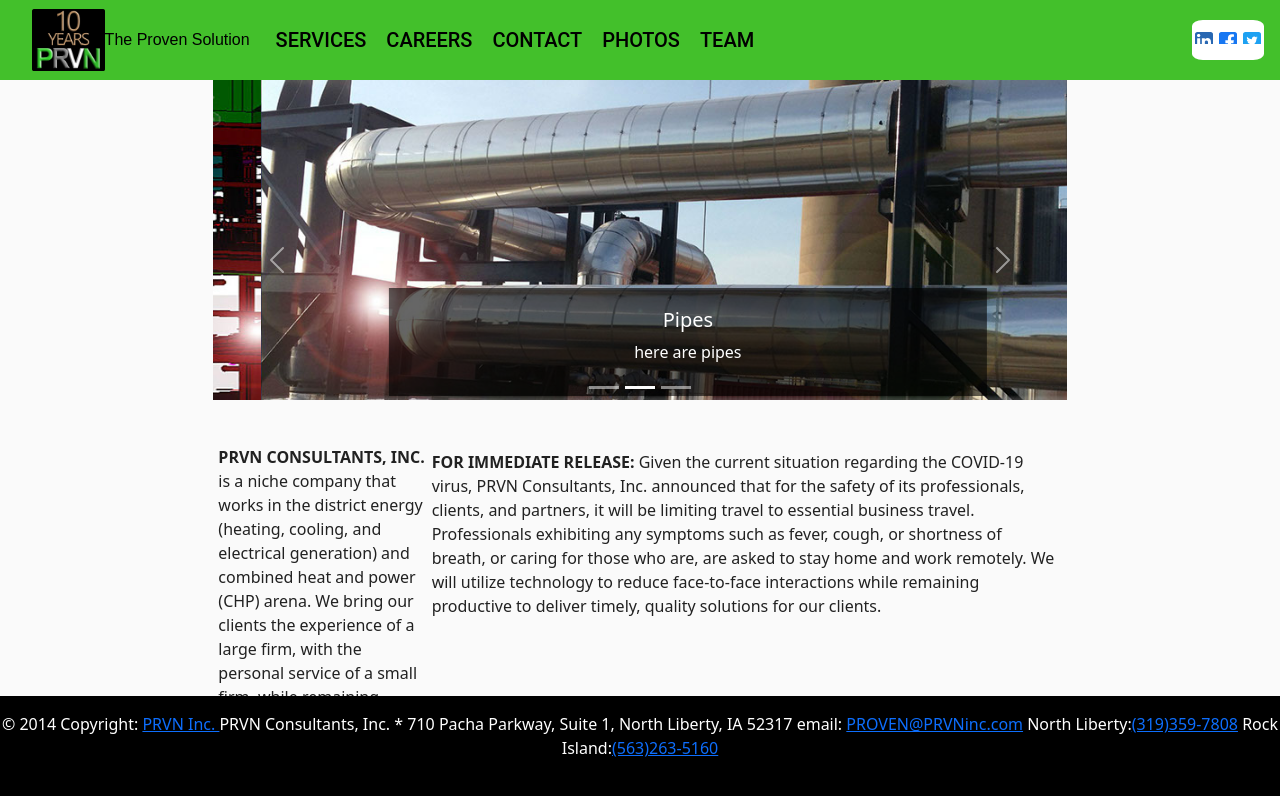
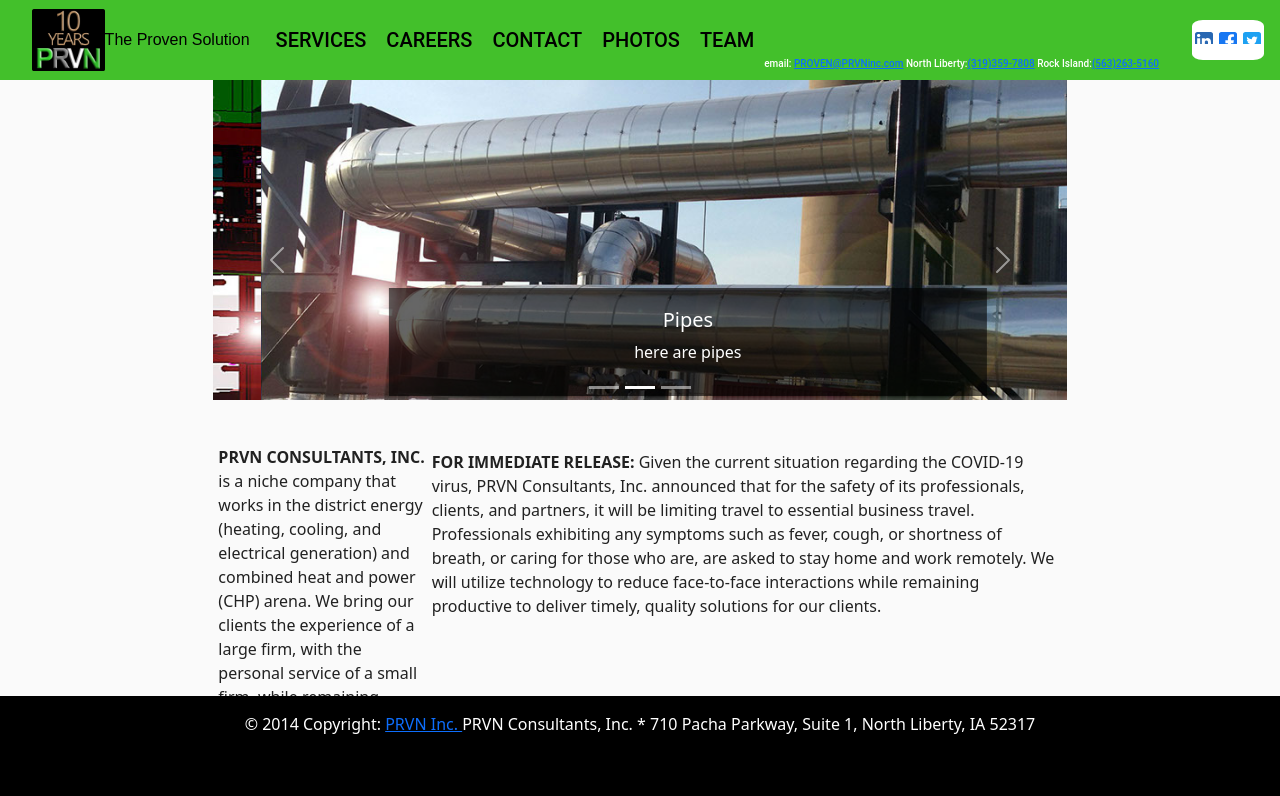
Before and after one commit to EvanPrice0/angular-node, an Angular app in the folder frontend/: page /home in a window 1280 px wide. Shown: the top 796 px of the page. Built offline with nearby package versions, Linux system fonts and the light colour scheme.

Commit message:
ADD: style adjustments

```diff
--- a/frontend/src/app/pages/home/home.component.html
+++ b/frontend/src/app/pages/home/home.component.html
@@ -14,6 +14,11 @@
         <a routerLink="contact" class="rl d-none d-md-block" routerLinkActive="active" mat-list-item>contact</a>
         <a routerLink="photos" class="rl d-none d-md-block" routerLinkActive="active" mat-list-item>photos</a>
         <a routerLink="team" class="rl d-none d-md-block" routerLinkActive="active" mat-list-item>team</a>
+        <div class="d-none d-lg-block" style="font-size: 50%; align-self: flex-end;">
+            email: <a href="mailto:proven@prvninc.com">PROVEN@PRVNinc.com</a>
+            North Liberty:<a href="tel:3193597808">(319)359-7808</a>
+            Rock Island:<a href="tel:5632635160">(563)263-5160</a>
+        </div>
         <span class="example-spacer"></span>
         <twitter></twitter>
 
@@ -52,10 +57,11 @@
         <div style="color:white" class="sizer footer-copyright text-center py-3">© 2014 Copyright:
             <a href="https://prvninc.com/"> PRVN Inc. </a>
             PRVN Consultants, Inc. * 710 Pacha Parkway, Suite 1, North Liberty, IA 52317
-            email: <a href="mailto:proven@prvninc.com">PROVEN@PRVNinc.com</a>
+            <div class="d-md-block d-lg-none" style="font-size: 50%; align-self: flex-end;">
+                email: <a href="mailto:proven@prvninc.com">PROVEN@PRVNinc.com</a>
                 North Liberty:<a href="tel:3193597808">(319)359-7808</a>
                 Rock Island:<a href="tel:5632635160">(563)263-5160</a>
-
+            </div>
         </div>
         <!-- Copyright -->
     </footer>
```
